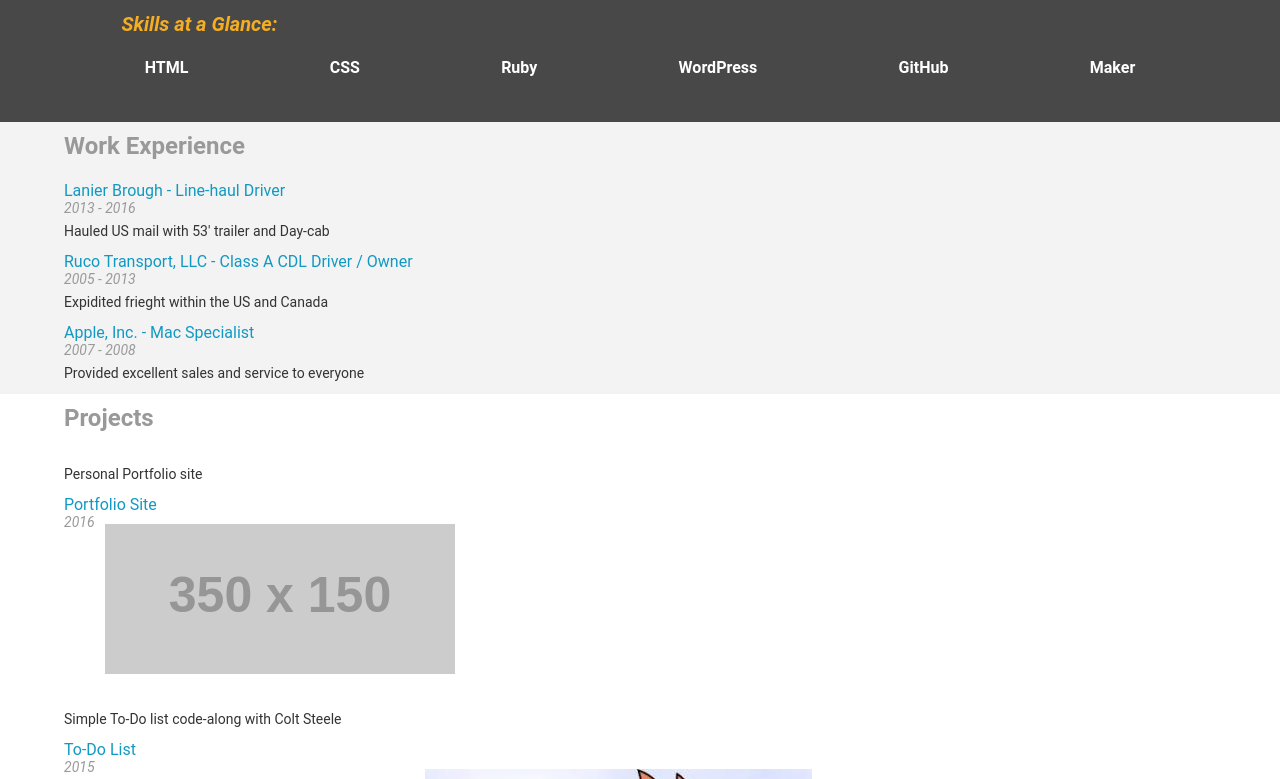
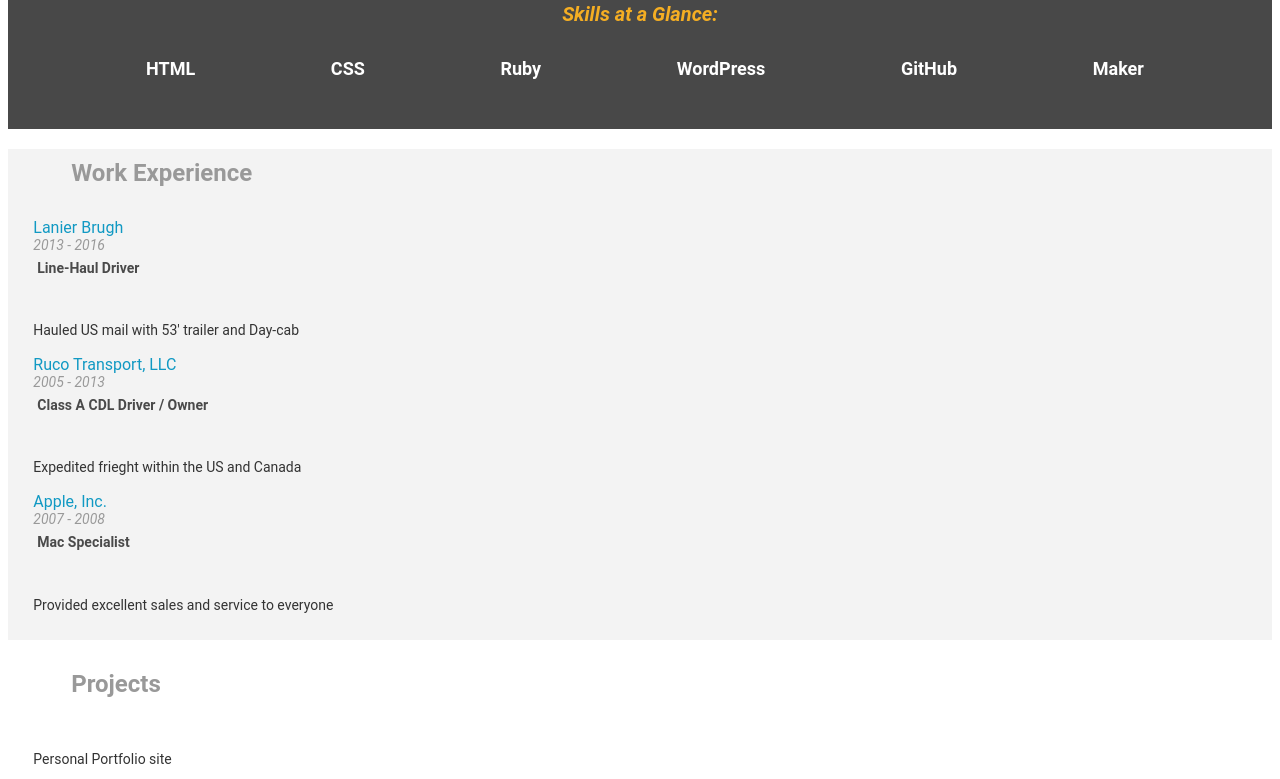
Before and after one commit to cozyartz/js_resume, a plain HTML site: page index.html in a window 1280 px wide. Shown: the part 259-1038 px from the top of the page. Drawn offline with Linux system fonts and the light colour scheme; some packages are replaced by stand-ins of ours; placeholder pictures from the web are drawn by us.

Commit message:
Changed some css and appendices

```diff
--- a/css/style.css
+++ b/css/style.css
@@ -10,7 +10,6 @@ h4,
 h5,
 h6 {
   padding:0;
-  margin:0;
   font-family: "Roboto", sans-serif;
 }
 
@@ -21,13 +20,17 @@ h6 {
 .education-entry,
 .work-entry,
 .project-entry {
-  padding: 0 5%;
+  padding: 0 2%;
+}
+
+.work-entry a {
+  margin: 0;
 }
 
 h1 {
-  font-size: 40px;
+  font-size: 30px;
   color: #f5a623;
-  line-height: 48px;
+  line-height: 40px;
   display: inline;
 }
 
@@ -63,9 +66,12 @@ h5 {
 .role {
   color: white;
 }
+
 .flex-item {
   list-style-type: none;
-  padding: 3px;
+  padding: 1px;
+  font-size: 18px;
+  margin-left: 10px;
 }
 .date-text {
   font-style: italic;
@@ -81,7 +87,13 @@ h5 {
   color: #999;
   line-height: 16px;
   float: right;
+}
+#topContacts {
+  display: none;
+}
 
+#workTitle {
+  padding: 4px;
 }
 
 p {
@@ -97,16 +109,18 @@ a {
   display: block;
 }
 
-.welcome-message {
+/*.welcome-message {
   font-style: italic;
   font-size: 18px;
   color: #f3f3f3;
   line-height: 28px;
-}
+  text-align: center;
+}*/
 
 #skills-h3 {
   color: #f5ae23;
   display: none;
+  text-align: center;
 }
 
 .orange {
@@ -143,7 +157,7 @@ a {
   flex-direction: row;
   flex-wrap: wrap;
   justify-content: space-around;
-  padding: 10px;
+  padding: 2px;
 }
 
 .center-content {
--- a/index.html
+++ b/index.html
@@ -1,58 +1,18 @@
 <!DOCTYPE html>
 
-<!--
-The <head> of a website generally links to important resources the page will
-need to load. You'll see a lot of <link>s to CSS files for styles and
-<scripts> for JavaScript files to build interactions.
--->
 <head>
-  <!-- This tells the browser how to read the document. -->
   <meta charset="utf-8">
-
-  <!-- Tells the browser what the title of this page should be. -->
   <title>Resume</title>
-
-  <!-- Load the page styles. -->
   <link href="css/style.css" rel="stylesheet">
-  <!-- <link href="https://maxcdn.bootstrapcdn.com/bootstrap/3.3.7/css/bootstrap.min.css" rel="stylesheet" /> -->
-
-  <!--
-  jQuery is a common JavaScript library for reading and making changes to the
-  Document Object Model (DOM). The DOM is a tree that contains information
-  about what is actually visible on a website.
-
-  While HTML is a static document, the browser converts HTML to the
-  DOM and the DOM can change. In fact, JavaScript's power comes from
-  its ability to manipulate the DOM, which is essentially a JavaScript
-  object. When JavaScript makes something interesting happen on a
-  website, it's likely the action happened because JavaScript changed
-  the DOM. jQuery is fast and easy to use, but it doesn't do anything
-  you can't accomplish with vanilla (regular) JavaScript.
-  -->
   <script src="js/jQuery.js"></script>
-
-  <!-- More on helper.js in the class -->
   <script src="js/helper.js"></script>
-
-
-  <!--
-  Uncomment the <script> tag below when you're ready to add an interactive
-  Google Map to your resume!
-  -->
   <script type="text/javascript" src="http://maps.googleapis.com/maps/api/js?libraries=places"></script>
   <script src="https://use.fontawesome.com/26f9ed670f.js"></script>
   <meta name="viewport" content="width=device-width">
 </head>
+
 <body>
   <div id="main">
-     <!-- You'll be deleting this line in the course -->
-
-    <!--
-    Everything from here to the <script> tag below is the skeleton of your
-    website. Your code will add information to each of the sections of the
-    resume below. You can pretty easily figure out what each section will
-    display by looking at the id or at what's written between the <h2> tags.
-    -->
   </div>
   <div id="header" class="center-content clear-fix">
     <ul id="topContacts" class="flex-box"></ul>
@@ -76,37 +36,12 @@ need to load. You'll see a lot of <link>s to CSS files for styles and
     </ul>
   </div>
 </div>
+<footer>
 
-  <!--
-  The next line tells the browser where to download the JavaScript file you'll be
-  writing. In resumeBuilder.js, you'll be writing code that builds the resume
-  dynamically when this website, index.html, is opened.
-  -->
+</footer>
+
 <script src="js/revise.js"></script>
-
-
-  <!--
-  These scripts are written in JavaScript. You'll be breaking them down as part of
-  a quiz. Essentially, the next few lines are checking to see if you have not
-  changed each section of the resume. If you have not made any changes to a section
-  of the resume, then that part of the resume does not show up. More on this in the
-  course.
-  -->
-
 <script type="text/javascript">
-    // Notice how all of a sudden there's JavaScript inside this HTML
-    // document? You can write JavaScript between <script> tags. At the end of your
-    // JavaScript, don't forget the closing script tag with the slash (/).
-
-
-    // Also, this is a JavaScript style comment. You can comment in JavaScript with:
-
-    //   two slashes for all following characters on a single line, or
-
-    /*
-        an opening and closing set of slash asterisks for block comments.
-    */
-
 
 if(document.getElementsByClassName('flex-item').length === 0) {
   document.getElementById('topContacts').style.display = 'none';
--- a/js/helper.js
+++ b/js/helper.js
@@ -16,7 +16,7 @@ var HTMLheaderName = '<h1 id="name">%data%</h1>';
 var HTMLheaderRole = '<span class="role">%data%</span><hr>';
 
 var HTMLcontactGeneric = '<li class="flex-item"><span class="orange-text">%contact%</span><span class="white-text">%data%</span></li>';
-var HTMLmobile = '<li class="flex-item"><span class="orange-text"><i class="fa fa-mobile" aria-hidden="true"></i></span><span class="white-text">%data%</span></li>';
+var HTMLmobile = '<li class="flex-item"><span class="orange-text"><i class="fa fa-phone-square" aria-hidden="true"></i></span><span class="white-text">%data%</span></li>';
 var HTMLemail = '<li class="flex-item"><span class="orange-text"><i class="fa fa-envelope" aria-hidden="true"></i></span><span class="white-text">%data%</span></li>';
 var HTMLtwitter = '<li class="flex-item"><span class="orange-text"><i class="fa fa-twitter" aria-hidden="true"></i></span><span class="white-text">%data%</span></li>';
 var HTMLgithub = '<li class="flex-item"><span class="orange-text"><i class="fa fa-github-alt" aria-hidden="true"></i></span><span class="white-text">%data%</span></li>';
@@ -30,8 +30,8 @@ var HTMLskillsStart = '<h3 id="skills-h3">Skills at a Glance:</h3><ul id="skills
 var HTMLskills = '<li class="flex-item"><span class="white-text">%data%</span></li>';
 
 var HTMLworkStart = '<div class="work-entry"></div>';
-var HTMLworkEmployer = '<a href="#">%data%';
-var HTMLworkTitle = ' - %data%</a>';
+var HTMLworkEmployer = '<a href="#">%data%</a>';
+var HTMLworkTitle = ' <h4 id="workTitle">%data%</h4>';
 var HTMLworkDates = '<div class="date-text">%data%</div>';
 var HTMLworkLocation = '<div class="location-text">%data%</div>';
 var HTMLworkDescription = '<p><br>%data%</p>';
--- a/js/revise.js
+++ b/js/revise.js
@@ -58,8 +58,8 @@ var bio = {
  var work = {
    "jobs" : [
      {
-     "employer" : "Lanier Brough",
-     "title" : "Line-haul Driver",
+     "employer" : "<a href='http://www.brughtrucking.com/'target='blank'>Lanier Brugh</a>",
+     "title" : "Line-Haul Driver",
      "location" : "Seattle, WA",
      "dates" : "2013 - 2016",
      "description" : "Hauled US mail with 53' trailer and Day-cab"
@@ -69,7 +69,7 @@ var bio = {
      "title" : "Class A CDL Driver / Owner",
      "location" : "Wayne, MI",
      "dates" : "2005 - 2013",
-     "description" : "Expidited frieght within the US and Canada"
+     "description" : "Expedited frieght within the US and Canada"
    },
    {
      "employer" : "Apple, Inc.",
@@ -87,13 +87,13 @@ var bio = {
        "title" : "Portfolio Site",
        "dates" : "2016",
        "description" : "Personal Portfolio site",
-       "images" : ["http://placehold.it/350x150"]
+       "images" : ["images/meh.jpg"]
      },
      {
        "title" : "To-Do List",
        "dates" : "2015",
        "description" : "Simple To-Do list code-along with Colt Steele",
-       "images" : ["images/meh.jpg", "images/fry.jpg"]
+       "images" : ["http://placehold.it/250x150"]
      }
    ]
  }
@@ -151,7 +151,7 @@ $("#mapDiv").append(googleMap);
       // var formattedWelcome = HTMLwelcomeMsg.replace("%data%", bio.welcomeMessage);
       var formattedTwitter = HTMLtwitter.replace("%data%", bio.contacts.twitter);
       var formattedLocation = HTMLlocation.replace("%data%", bio.contacts.location);
-  $("#header").append(formattedGitHub, formattedEmail, formattedMobile, formattedTwitter, formattedLocation);
+  $("#header").append( formattedMobile, formattedEmail, formattedGitHub, formattedTwitter, formattedLocation);
    $("#header").prepend(formattedName);
    $("#header").prepend(formattedRoll);
    $("#header").prepend(formattedPic);
@@ -176,13 +176,15 @@ work.display = function() {
 
   var formattedEmployer = HTMLworkEmployer.replace("%data%", job.employer);
   var formattedTitle = HTMLworkTitle.replace("%data%", job.title);
-  var formattedEmployerTitle = formattedEmployer + formattedTitle;
   var formattedDates = HTMLworkDates.replace("%data%", job.dates);
   var formattedDescription = HTMLworkDescription.replace("%data%", job.description);
 
-  $(".work-entry:last").append(formattedEmployerTitle);
+  $(".work-entry:last").append(formattedEmployer);
   $(".work-entry:last").append(formattedDates);
+  $(".work-entry:last").append(formattedTitle);
   $(".work-entry:last").append(formattedDescription);
+
+
 
   });
 }
```
Also changed, not shown: 1 other file. Lines whose indentation alone changed are shown as unchanged.
